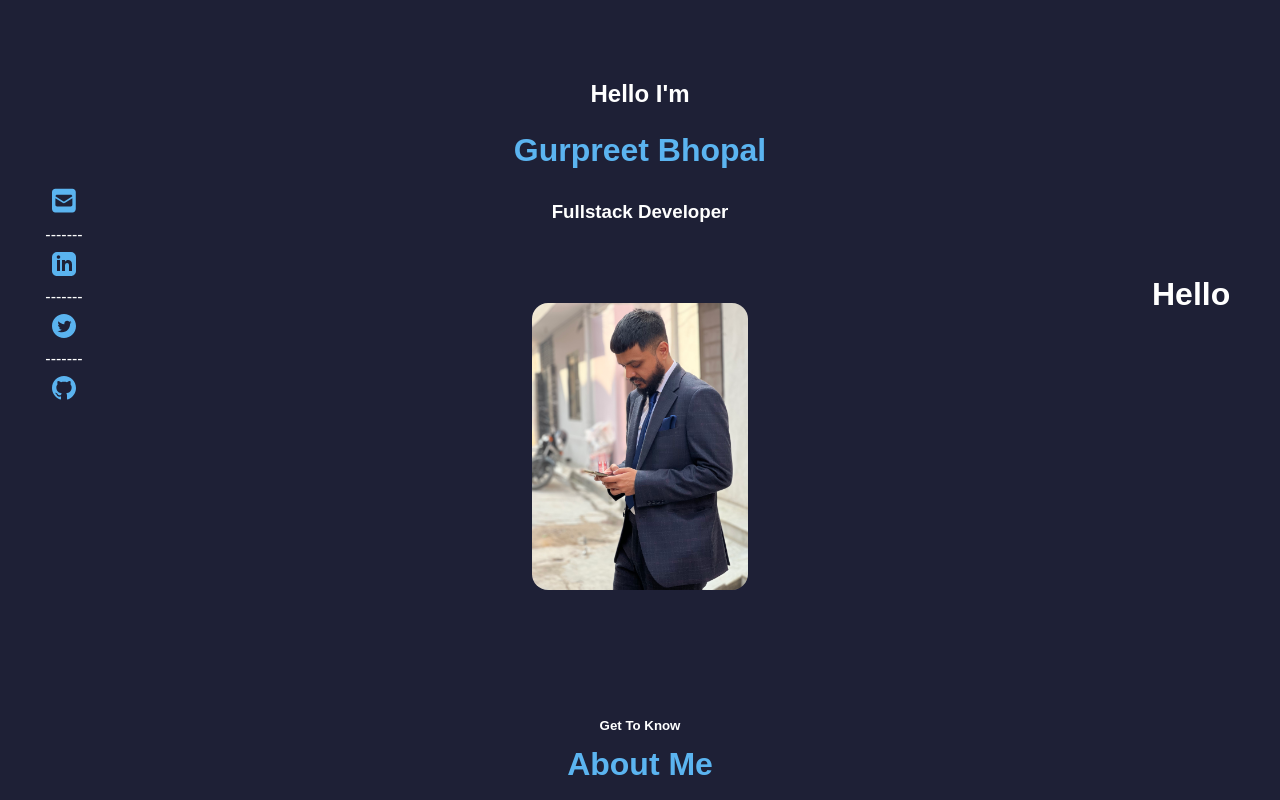
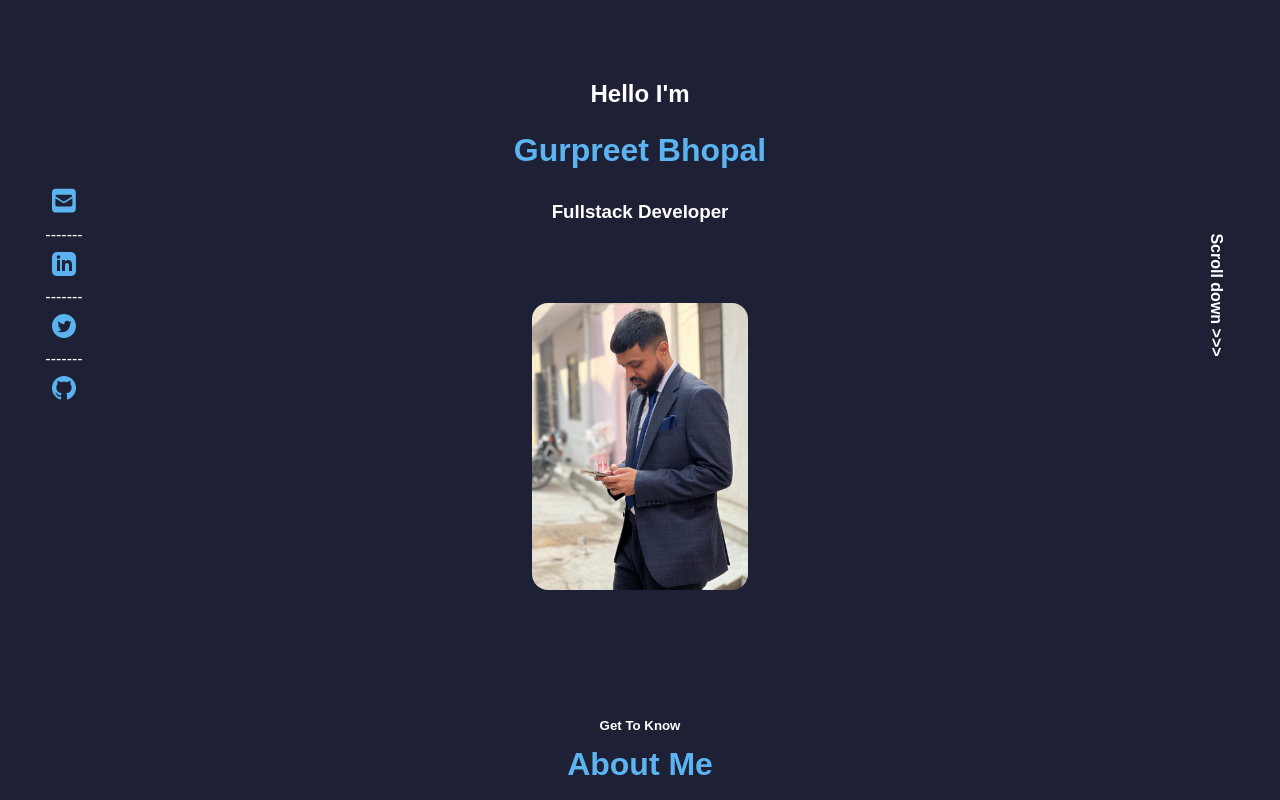
Before and after one commit to bhopalg/portfolio-2022, an Angular app: page / in a window 1280 px wide. Shown: the top 800 px of the page. Built offline with nearby package versions, Linux system fonts and the light colour scheme; a web font is replaced by a local one.

Commit message:
scroll down option

```diff
--- a/src/app/banner/banner.component.html
+++ b/src/app/banner/banner.component.html
@@ -26,5 +26,7 @@
       <img src="/assets/images/photo-1.jpeg" class="banner-image" alt="banner-image"/>
     </div>
   </div>
-  <div fxFlex="10"><h1>Hello</h1></div>
+  <div fxFlex="10" class="scroll-text">
+    <h4>Scroll down >>></h4>
+  </div>
 </div>
--- a/src/app/banner/banner.component.scss
+++ b/src/app/banner/banner.component.scss
@@ -35,4 +35,8 @@
     }
   }
 
+  .scroll-text {
+    transform: rotate(90deg);
+    text-align: center;
+  }
 }
```
